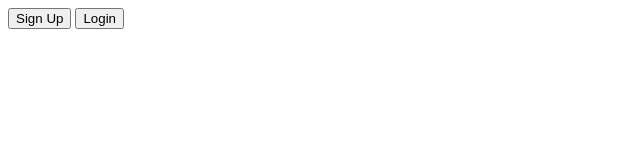
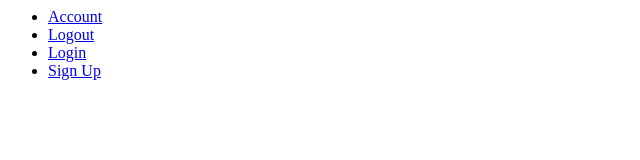
Before and after one commit to SarahJoyce/RedditProject, a plain HTML site: page index.html in a window 1280 px wide. Shown: the whole page, without its empty margins (0-640 px from the left). Drawn offline with Linux system fonts and the light colour scheme; some packages are replaced by stand-ins of ours.

Commit message:
Update index.html

```diff
--- a/index.html
+++ b/index.html
@@ -1,7 +1,29 @@
-<html>
-  <body>
-  <button type="submit">Sign Up</button>
-  <button type="submit">Login</button>
+<html lang="en">
+<head>
+  <meta charset="UTF-8">
+  <meta name="viewport" content="width=device-width, initial-scale=1.0">
+  <meta http-equiv="X-UA-Compatible" content="ie=edge">
+  <title>Reddit </title>
+</head>
+  <body class="grey lighten-3">
+
+  <nav>
+    <div class="nav-wrapper container">
+      <ul id="nav-mobile" class="right hide-on-med-and-down">
+        <li class="logged-in">
+          <a href="#">Account</a>
+        </li>
+        <li class="logged-in">
+        <a href="#">Logout</a>
+        </li>
+        <li class="logged-out">
+        <a href="#">Login</a>
+        </li>
+        <li class="logged-out">
+        <a href="#">Sign Up</a>
+        </li>
+    </div>
+  </nav>
   <!-- Previously loaded Firebase SDKs -->
   <script src="/__/firebase/7.2.2/firebase-app.js"></script>
   <script src="/__/firebase/7.2.2/firebase-analytics.js"></script>
```
